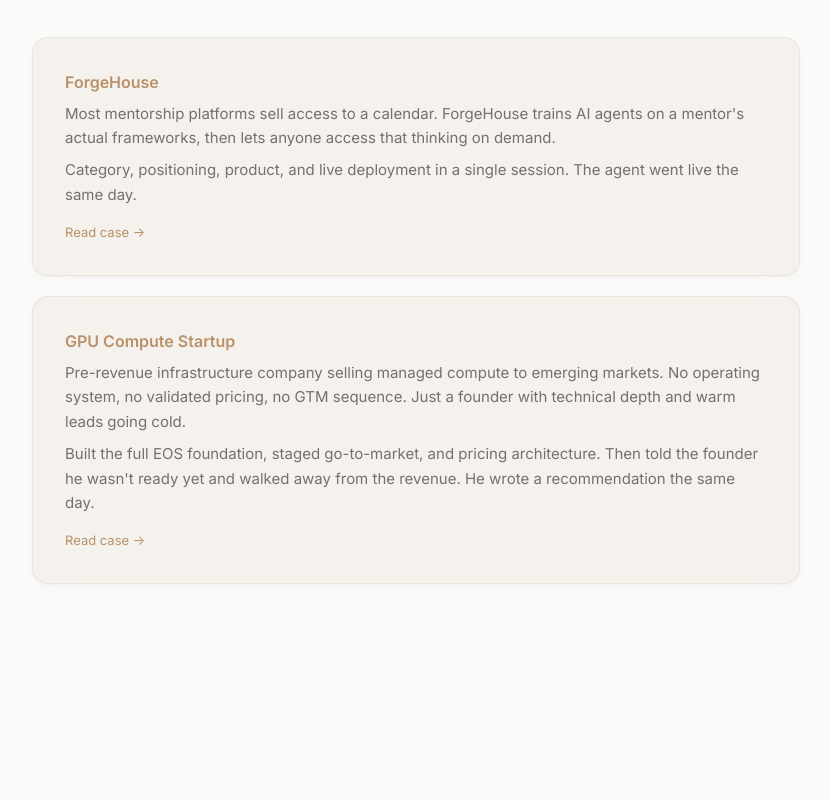
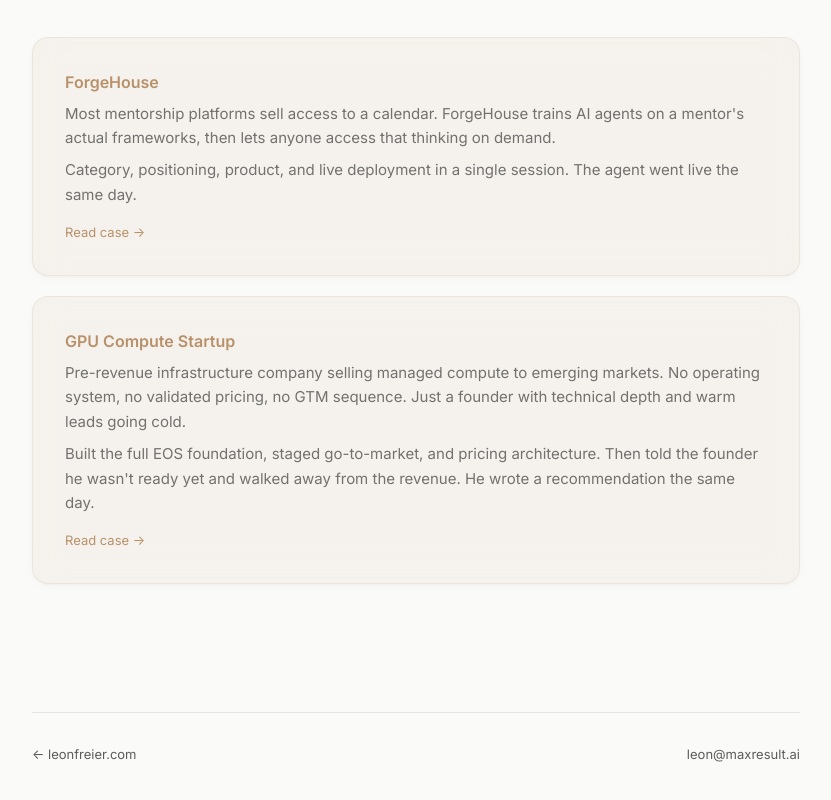
Before and after one commit to Apex-Sudo/leonfreier, a Next.js app: page /en/spielzuege in a window 1280 px wide. Shown: the part 234-1034 px from the top of the page, without its empty margins (224-1055 px from the left). Before the commit the page ends 914 px from the top, so only its background shows below. Built offline with nearby package versions, Linux system fonts and the light colour scheme.

Commit message:
5 quick wins: fix bg color mismatch, html lang per locale, spielzuege footer, footer opacity, case study spacing

```diff
--- a/app/[lang]/layout.tsx
+++ b/app/[lang]/layout.tsx
@@ -25,7 +25,8 @@
 
   return (
     <>
-      <nav className="fixed top-0 left-0 right-0 z-50 bg-[#FAFAFA]/80 backdrop-blur-md border-b border-black/[0.04]">
+      <script dangerouslySetInnerHTML={{ __html: `document.documentElement.lang="${locale}"` }} />
+      <nav className="fixed top-0 left-0 right-0 z-50 bg-[#FAFAF8]/80 backdrop-blur-md border-b border-black/[0.04]">
         <div className="max-w-3xl mx-auto px-6 h-14 flex items-center justify-between">
           <a href={prefix || '/'} className="hover:opacity-70 transition-opacity">
             <img src="/icon-light.svg" alt="LF" className="h-7 w-7" />
--- a/app/[lang]/page.tsx
+++ b/app/[lang]/page.tsx
@@ -142,7 +142,7 @@
       {/* ═══ Footer ═══ */}
       <footer className="px-6 pt-6 pb-10">
         <div className="max-w-3xl mx-auto border-t border-border pt-6">
-          <p className="text-[13px] text-muted/50">{t.footer}</p>
+          <p className="text-[13px] text-muted">{t.footer}</p>
         </div>
       </footer>
 
--- a/app/[lang]/spielzuege/gpu-compute/page.tsx
+++ b/app/[lang]/spielzuege/gpu-compute/page.tsx
@@ -51,7 +51,7 @@
             {t.what_i_did}
           </h2>
 
-          <div className="space-y-8">
+          <div className="space-y-5">
             <div className="glass-card p-7">
               <span className="text-accent font-mono text-[13px]">01</span>
               <h3 className="text-[16px] font-semibold mt-2 mb-2">{t.step1_title}</h3>
--- a/app/[lang]/spielzuege/page.tsx
+++ b/app/[lang]/spielzuege/page.tsx
@@ -40,6 +40,17 @@
           </a>
         </div>
       </section>
+
+      <footer className="px-6 pt-8 pb-12">
+        <div className="max-w-3xl mx-auto border-t border-border pt-8 flex justify-between items-center">
+          <a href={prefix || '/'} className="accent-link text-[13px]">
+            &larr; leonfreier.com
+          </a>
+          <a href="mailto:leon@maxresult.ai" className="accent-link text-[13px]">
+            leon@maxresult.ai
+          </a>
+        </div>
+      </footer>
     </main>
   );
 }
--- a/app/layout.tsx
+++ b/app/layout.tsx
@@ -36,7 +36,7 @@
           }}
         />
       </head>
-      <body className="bg-[#FAFAFA] text-[#1A1A1A] font-['Inter'] antialiased">
+      <body className="bg-[#FAFAF8] text-[#1A1A1A] font-['Inter'] antialiased">
         {children}
       </body>
     </html>
```
